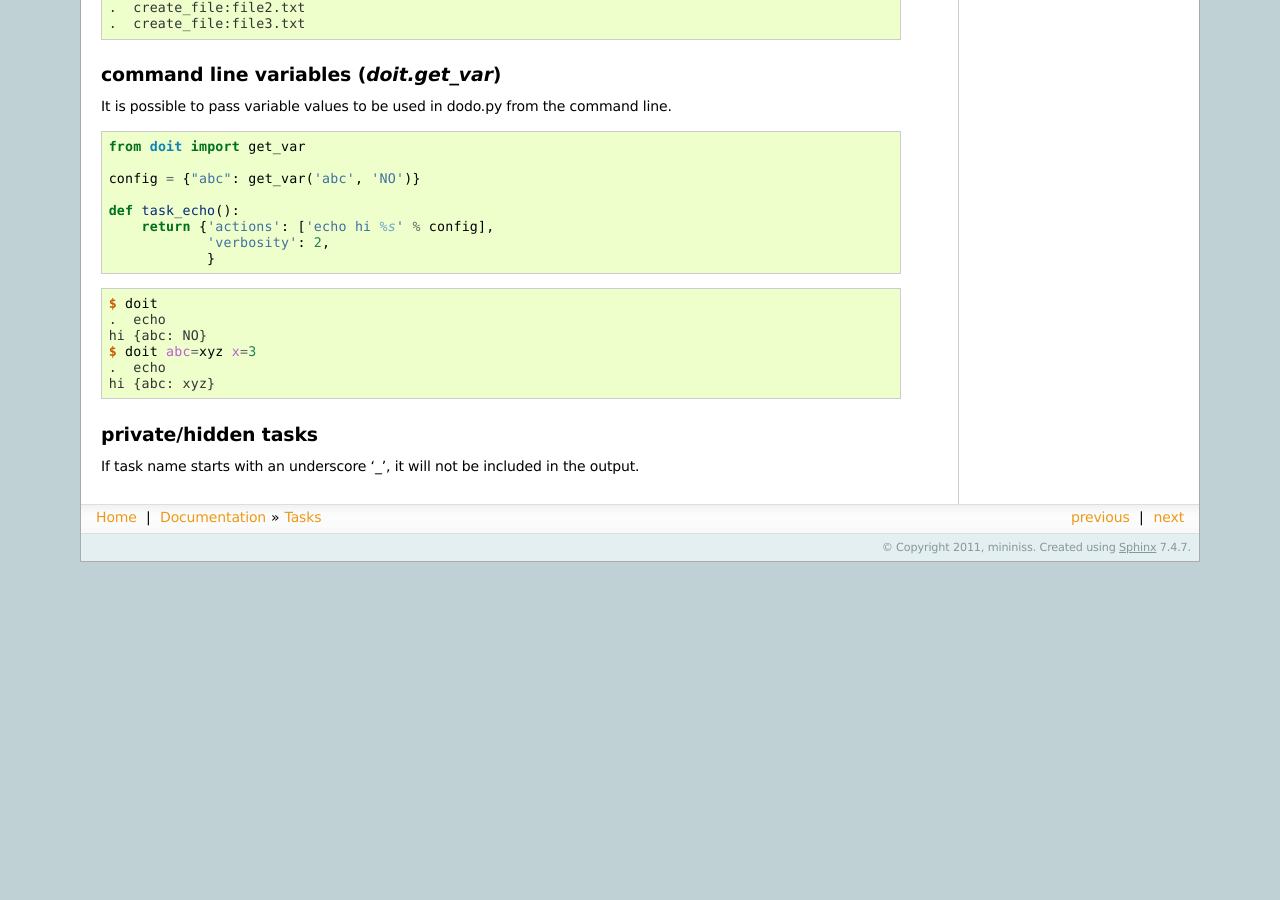
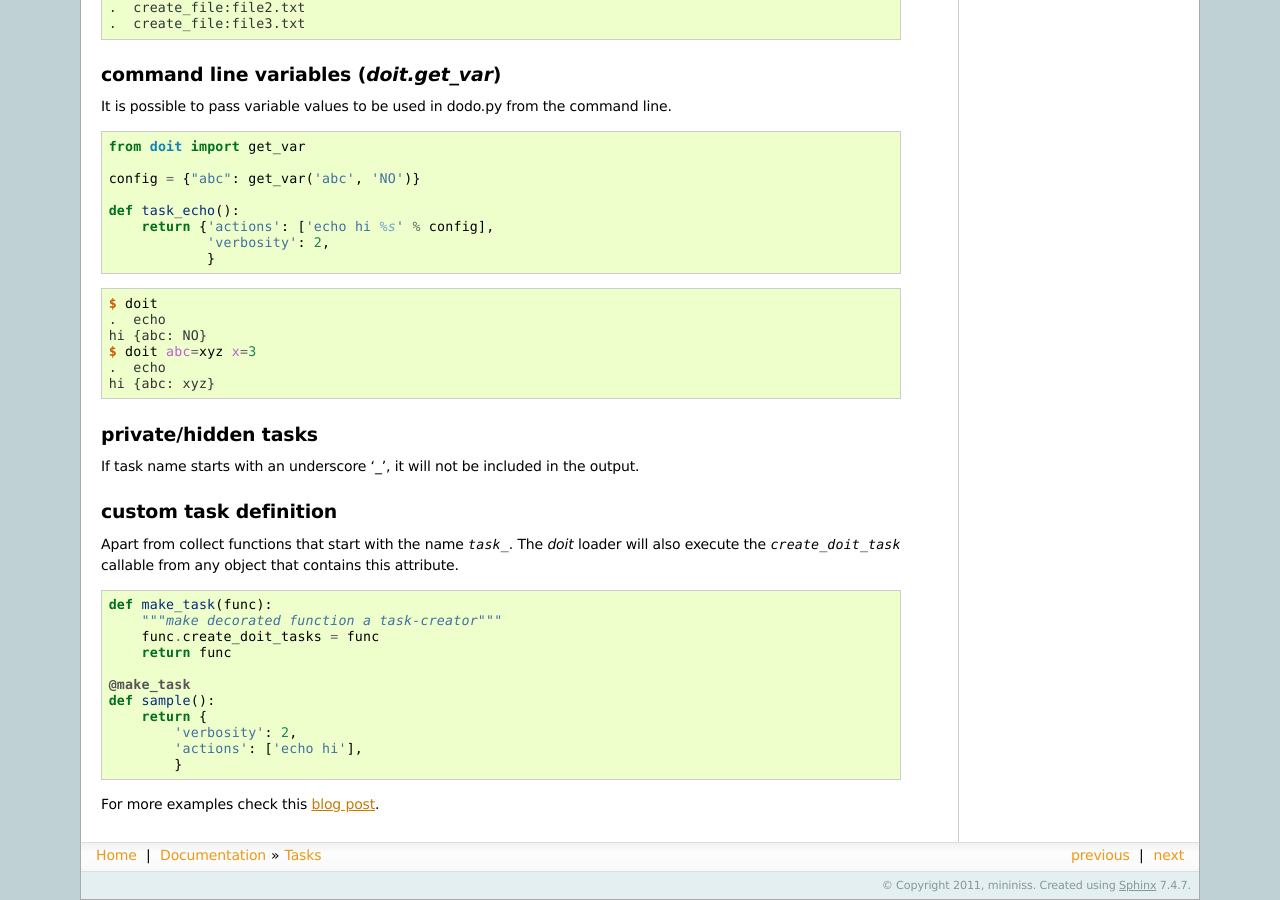
Before and after one commit to pydoit/doit, a Sphinx documentation site: the page built from doc/tasks.rst, in a window 1280 px wide and 900 px high, scrolled down 6000 px. Built offline with Sphinx 7.4.7, drawn with Linux system fonts in a browser that asks for light colours; before the commit the page ends 6562 px from its top, so only the background shows below that; some of the changed text lies outside the part shown.

Commit message:
document doit_create_task

```diff
--- a/doc/index.rst
+++ b/doc/index.rst
@@ -66,7 +66,7 @@ but often you want to create this metadata programmatically.
 .. topic:: customizable task definition
 
    By default tasks are described by a `dict`.
-   But it can be easily customized. (:ref:`more <???>`) like:
+   But it can be easily customized. (:ref:`more <create-doit-tasks>`) like:
 
 .. code-block:: python
 
--- a/doc/tasks.rst
+++ b/doc/tasks.rst
@@ -379,3 +379,17 @@ private/hidden tasks
 ---------------------
 
 If task name starts with an underscore '_', it will not be included in the output.
+
+
+.. _create-doit-tasks:
+
+custom task definition
+------------------------
+
+Apart from collect functions that start with the name `task_`.
+The *doit* loader will also execute the `create_doit_task`
+callable from any object that contains this attribute.
+
+.. literalinclude:: tutorial/custom_task_def.py
+
+For more examples check this `blog post <http://blog.schettino72.net/posts/doit-task-creation.html>`_.
--- /dev/null
+++ b/doc/tutorial/custom_task_def.py
@@ -0,0 +1,11 @@
+def make_task(func):
+    """make decorated function a task-creator"""
+    func.create_doit_tasks = func
+    return func
+
+@make_task
+def sample():
+    return {
+        'verbosity': 2,
+        'actions': ['echo hi'],
+        }
```
Also changed, not shown: 1 other file.
